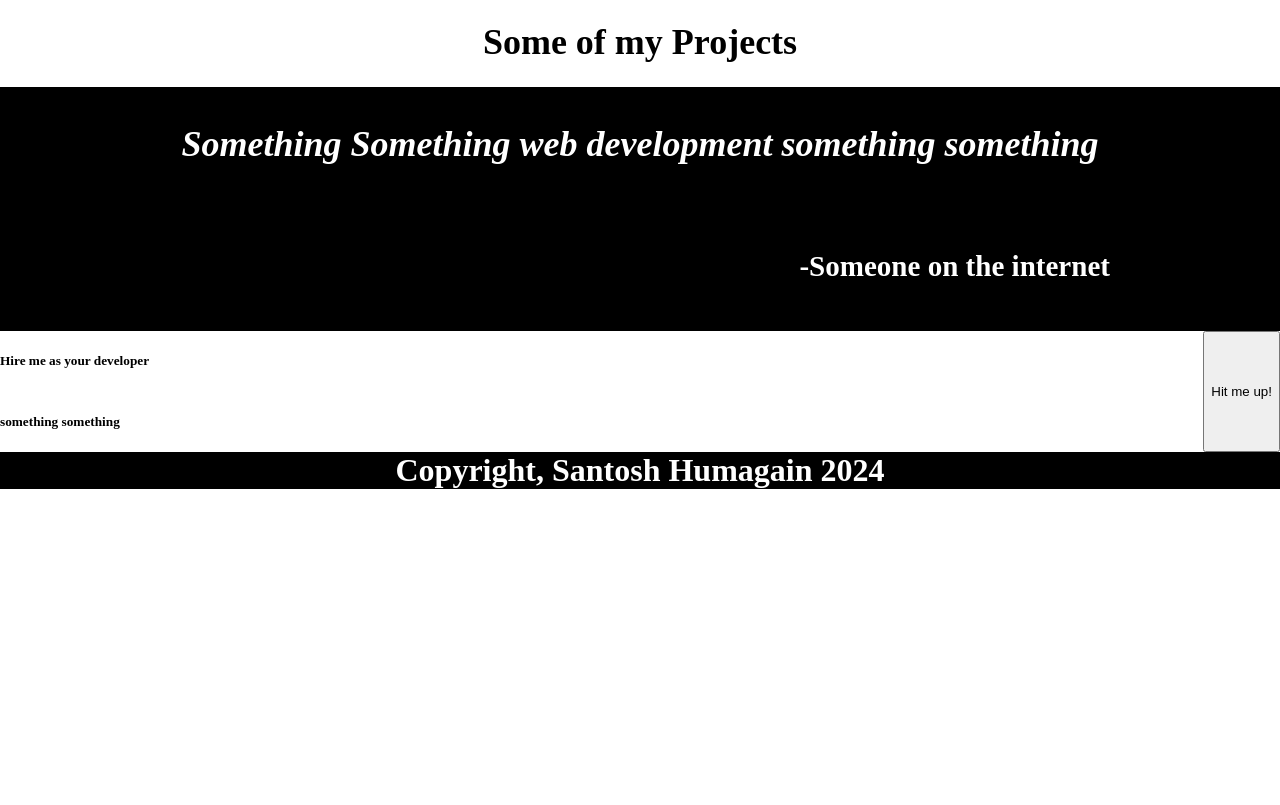
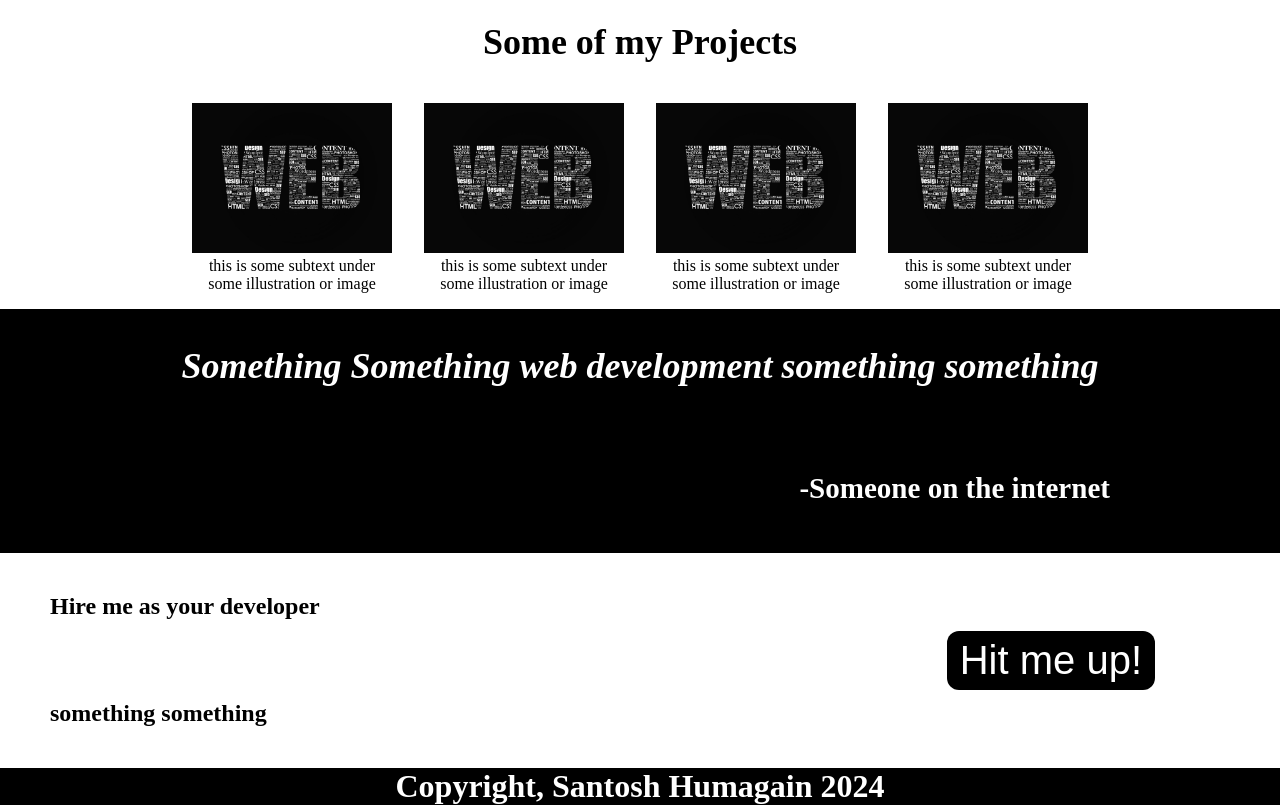
Before and after one commit to npmisantosh/landingpage, a plain HTML site: page index.html in a window 1280 px wide. Shown: the part 579-1384 px from the top of the page. Before the commit the page ends 1068 px from the top, so only its background shows below. Drawn offline with Linux system fonts and the light colour scheme.

Commit message:
almost done

```diff
--- a/index.html
+++ b/index.html
@@ -38,6 +38,22 @@
 <div class="info">
 
 <h1>Some of my Projects</h1>
+<div class="infocontent">
+
+<div class="ic">
+    <img src="https://github.com/npmisantosh/landingpage/blob/main/images/heroimage.jpg?raw=true" width="200px" height="auto">this is some subtext under some illustration or image
+</div>
+
+<div class="ic">
+    <img src="https://github.com/npmisantosh/landingpage/blob/main/images/heroimage.jpg?raw=true" width="200px" height="auto">this is some subtext under some illustration or image
+</div>
+<div class="ic">
+    <img src="https://github.com/npmisantosh/landingpage/blob/main/images/heroimage.jpg?raw=true" width="200px" height="auto">this is some subtext under some illustration or image
+</div>
+<div class="ic">
+    <img src="https://github.com/npmisantosh/landingpage/blob/main/images/heroimage.jpg?raw=true" width="200px" height="auto">this is some subtext under some illustration or image
+</div>
+</div>
 
 </div>
 
@@ -58,8 +74,6 @@
 </div>
 
 
-
-
 </div>
 <div class="footer">
 Copyright, Santosh Humagain 2024
--- a/styles.css
+++ b/styles.css
@@ -4,7 +4,7 @@ body{
     flex-direction: column;
     height: 100dvh;
     flex-direction: column;
-  justify-content : space-between;
+    justify-content : space-between;
 }
 .footer, .header, .hero, .quote {
     background-color: black;
@@ -75,6 +75,24 @@ a{
 
 }
 
+.infocontent{
+    display: flex;
+    align-items: center;
+    justify-content: space-between;
+}
+
+
+
+.ic{
+    width: 200px;
+    flex-shrink: 0;
+    flex-wrap: wrap;
+    border-width: 4px;
+    border: #3882f6;
+    border-radius: 25px;
+    padding: 16px;
+    text-align: center;
+}
 .info>h1{
     font-size: 36px;
 }
@@ -100,23 +118,34 @@ a{
     display: flex;
     flex-direction: row;
     justify-content: space-between;
+    padding-right: 125px;
 
 }
 
 .ctatext{
     display: flex;
     flex-direction: column;
+    padding-left: 50px;
 }
 
-.ctatext>button{
+.ctatext>h5{
+    font-size: 24px;
+}
+.ctatext>h3{
+    font-size: 36px;
+}
 
-    background-color: white;
+.cta>button{
+
+    background-color: black;
+    color: white;
     font-weight: 400;
     font-size: 40px;
     max-width: 250px;
-    border: 1px solid white;
+    border: 1px solid transparent;
     padding: 6px 12px;
     border-radius: .75rem;
+    align-self: center;
 }
 .footer{
     display: flex;
```
